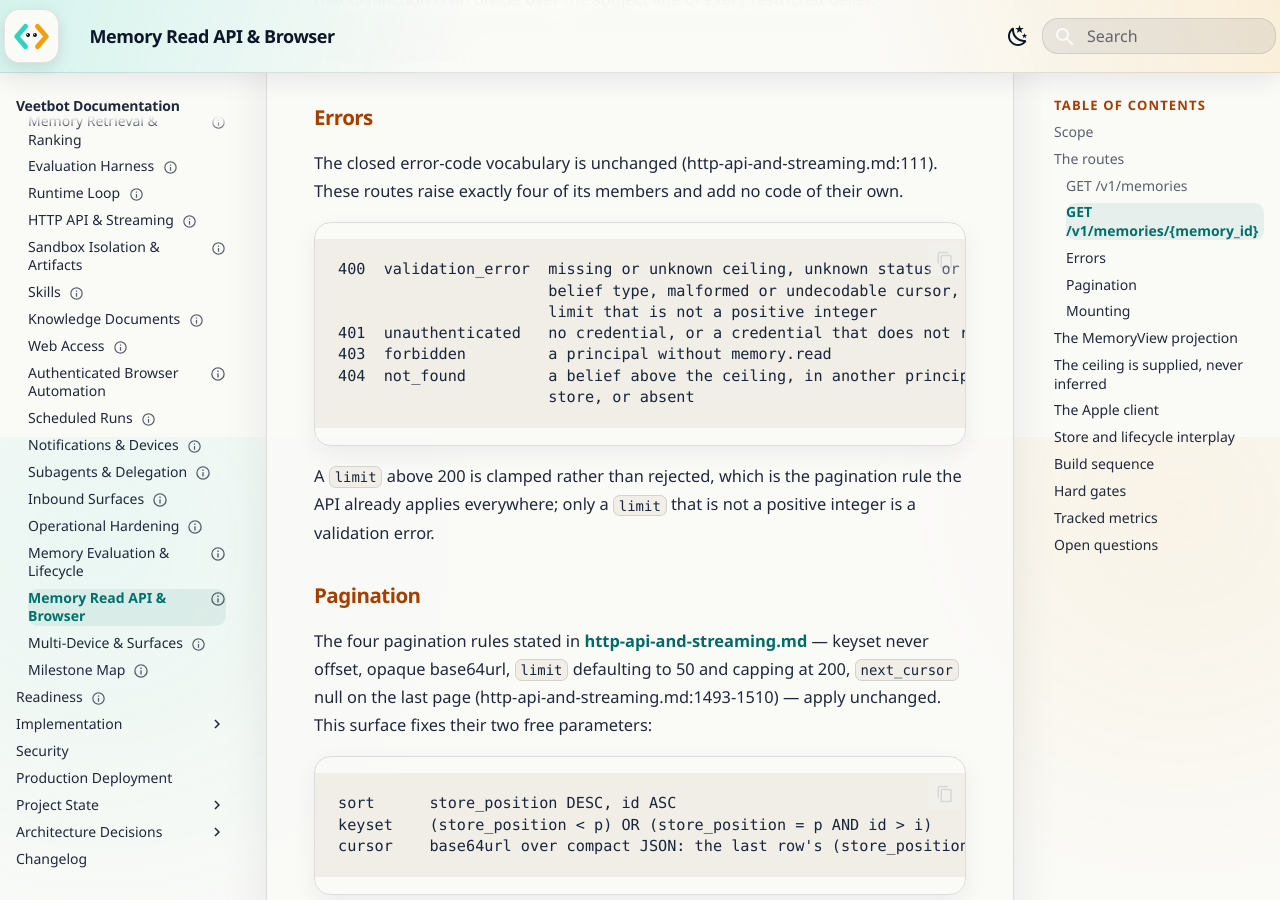
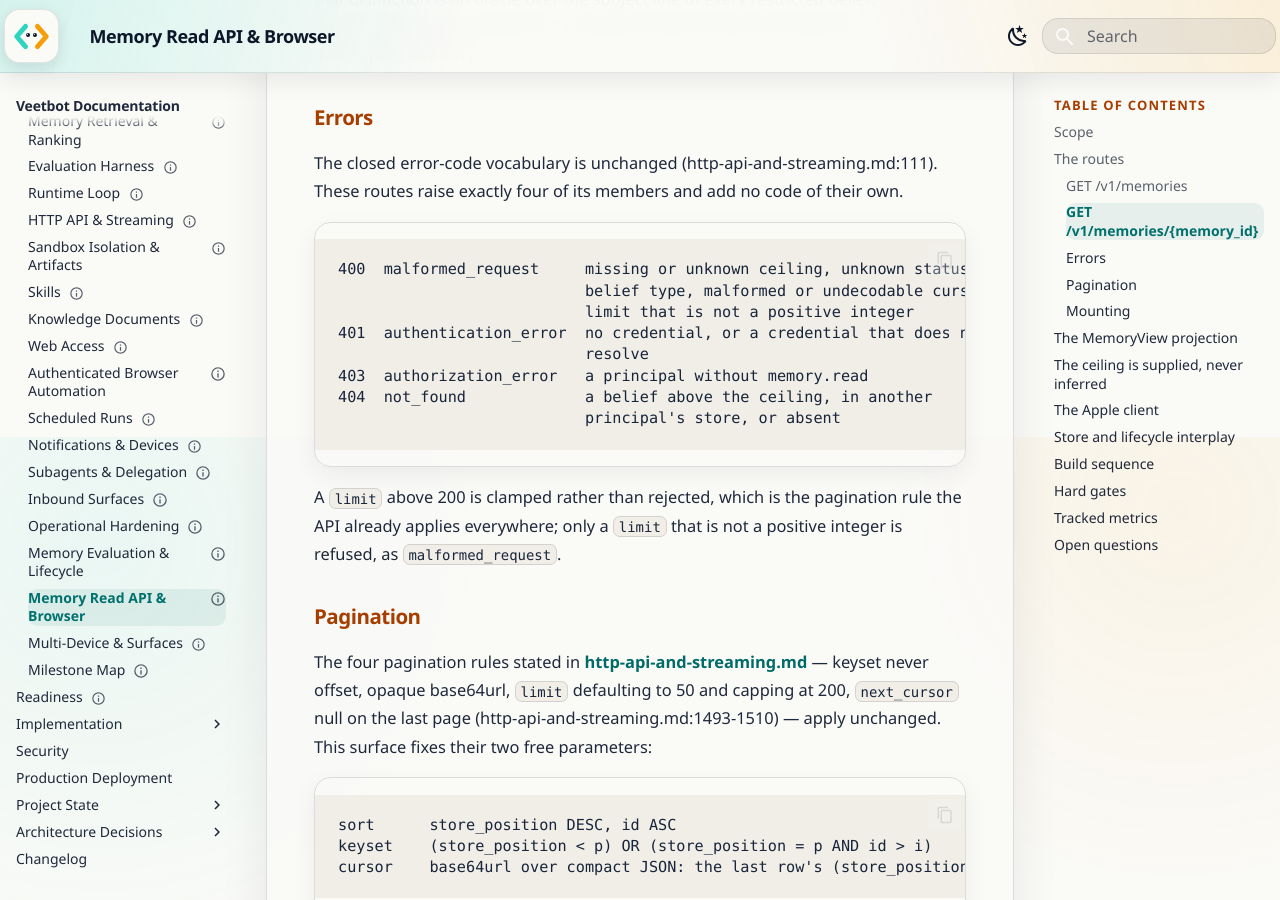
Before and after one commit to avitus/veetbot, an MkDocs documentation site: the page built from docs/plan/memory-read-api-and-browser.md, in a window 1280 px wide and 900 px high, scrolled down 4063 px. Built offline with MkDocs 1.6.1 and Material for MkDocs 9.7.7, drawn with Linux system fonts in a browser that asks for light colours; some of the changed text lies outside the part shown.

Commit message:
Name the actual closed-vocabulary error codes in the Milestone 17 design
The design's Errors table and hard gates 3 and 10 named
`validation_error`, `unauthenticated`, and `forbidden`, none of which is a
member of the closed error-code vocabulary the same section cites at
http-api-and-streaming.md:111. The wire codes those conditions actually
carry are `malformed_request` (400), `authentication_error` (401),
`authorization_error` (403), and `not_found` (404), which is what
gate.memory.read_api_error_vocabulary already asserts.

Correct the table and both gate declarations to the real codes, and the
matching statements in evals/gates/memory.yaml. The registered gate
identifiers, kinds, and the conditions each covers are unchanged, and no
assertion in tests/gates/test_memory_read_api_m17.py moves — only two of
its docstrings, which quoted the superseded names. The citation ledger is
unchanged: no cited line moved.

Reading-Lane: A
Co-Authored-By: Claude Fable 5 <noreply@anthropic.com>

````diff
--- a/docs/plan/memory-read-api-and-browser.md
+++ b/docs/plan/memory-read-api-and-browser.md
@@ -163,18 +163,19 @@ The closed error-code vocabulary is unchanged
 members and add no code of their own.
 
 ```text
-400  validation_error  missing or unknown ceiling, unknown status or
-                       belief type, malformed or undecodable cursor,
-                       limit that is not a positive integer
-401  unauthenticated   no credential, or a credential that does not resolve
-403  forbidden         a principal without memory.read
-404  not_found         a belief above the ceiling, in another principal's
-                       store, or absent
+400  malformed_request     missing or unknown ceiling, unknown status or
+                           belief type, malformed or undecodable cursor,
+                           limit that is not a positive integer
+401  authentication_error  no credential, or a credential that does not
+                           resolve
+403  authorization_error   a principal without memory.read
+404  not_found             a belief above the ceiling, in another
+                           principal's store, or absent
 ```
 
 A `limit` above 200 is clamped rather than rejected, which is the pagination
 rule the API already applies everywhere; only a `limit` that is not a positive
-integer is a validation error.
+integer is refused, as `malformed_request`.
 
 ### Pagination
 
@@ -394,8 +395,9 @@ enumeration ship together or the corpus disagrees with the code.
    Registered as `gate.memory.read_api_ceiling_filter`, property. **M17.**
 3. **A principal sees only its own beliefs.** A list request returns nothing
    belonging to another principal or another tenant, and a detail request for
-   such a belief is `not_found` with status 404 rather than `forbidden`.
-   Registered as `gate.memory.read_api_principal_isolation`, case. **M17.**
+   such a belief is `not_found` with status 404 rather than
+   `authorization_error`. Registered as
+   `gate.memory.read_api_principal_isolation`, case. **M17.**
 4. **Keyset paging neither skips nor repeats.** Walking every page while
    beliefs are written and retired between requests yields each live belief at
    most once and every belief that existed throughout exactly once; a malformed
@@ -431,9 +433,9 @@ enumeration ship together or the corpus disagrees with the code.
 10. **Every error is a member of the closed vocabulary.** Across missing and
     malformed parameters, absent and insufficient credentials, unknown
     identifiers, and above-ceiling reads, every response either succeeds or
-    carries one of `validation_error`, `unauthenticated`, `forbidden`, or
-    `not_found` with its documented status. Registered as
-    `gate.memory.read_api_error_vocabulary`, case. **M17.**
+    carries one of `malformed_request`, `authentication_error`,
+    `authorization_error`, or `not_found` with its documented status.
+    Registered as `gate.memory.read_api_error_vocabulary`, case. **M17.**
 
 ## Tracked metrics
 
````
Also changed, not shown: 2 other files.
